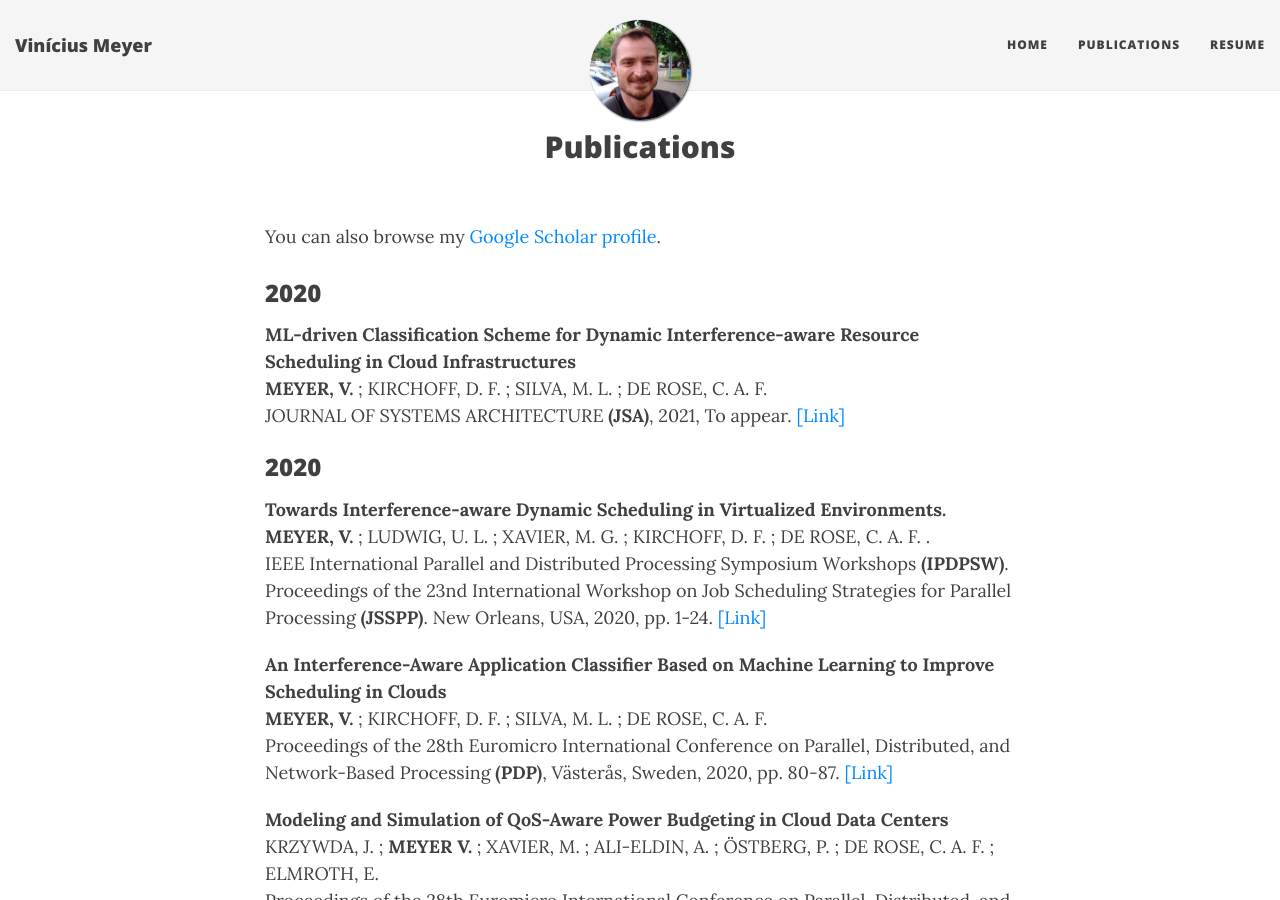
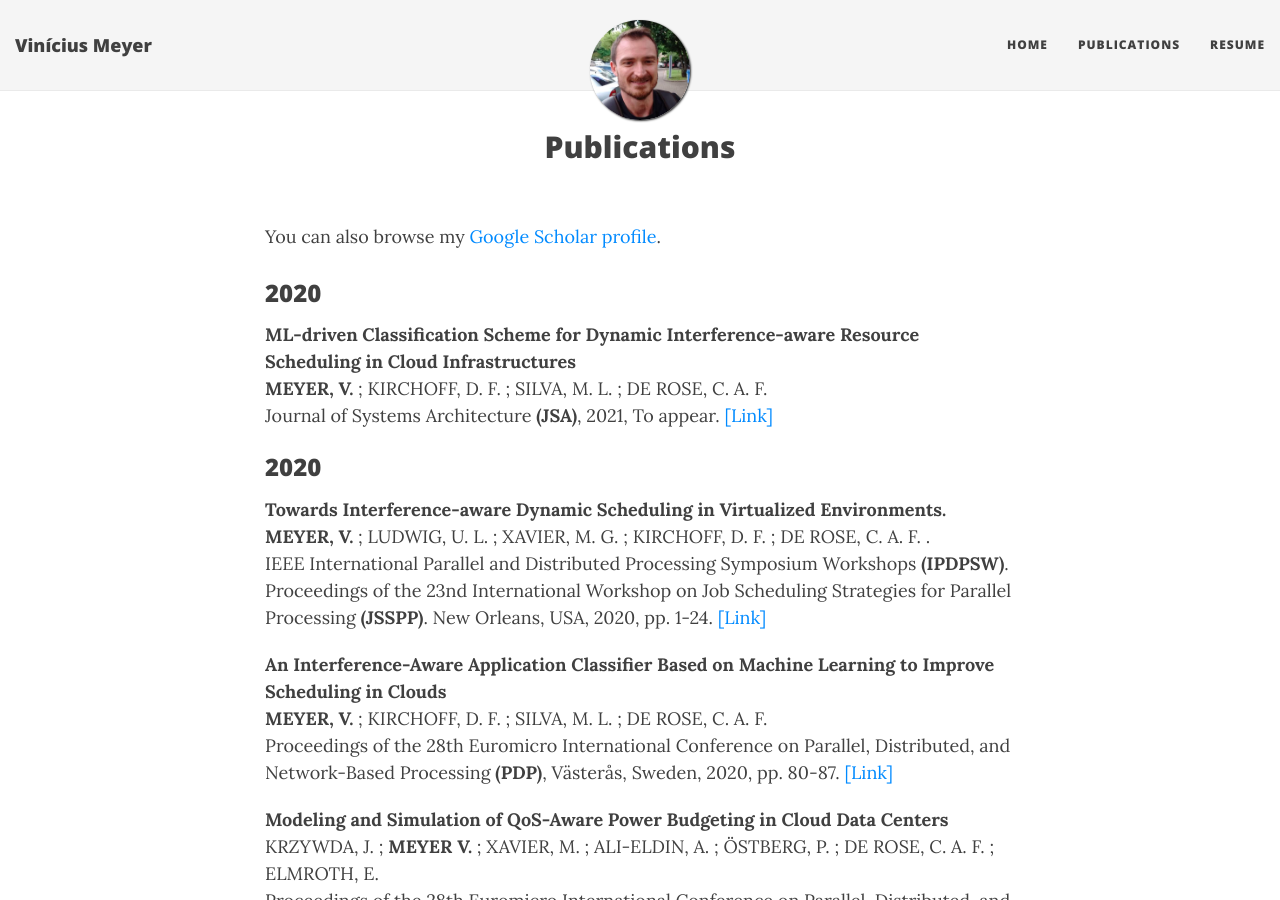
Before and after one commit to ViniciusMeyer/viniciusmeyer.github.io, a Jekyll site: the page built from publications.md, in a window 1280 px wide and 900 px high. Built offline with Jekyll 4.4.1, drawn with Linux system fonts in a browser that asks for light colours; nearby versions of some CDN libraries.

```diff
--- a/publications.md
+++ b/publications.md
@@ -15,7 +15,7 @@ You can also browse my <a href="https://scholar.google.com.br/citations?user=t9w
        <p class="media-heading">
           <strong>ML-driven Classification Scheme for Dynamic Interference-aware Resource Scheduling in Cloud Infrastructures</strong><br />
           <b>MEYER, V.</b> ; KIRCHOFF, D. F. ;  SILVA, M. L. ; DE ROSE, C. A. F.<br />
-		JOURNAL OF SYSTEMS ARCHITECTURE <b>(JSA)</b>, 2021, To appear. <a href="a">[Link]</a><br />
+		Journal of Systems Architecture <b>(JSA)</b>, 2021, To appear. <a href="a">[Link]</a><br />
        </p>
     </div>
 </div>
```
